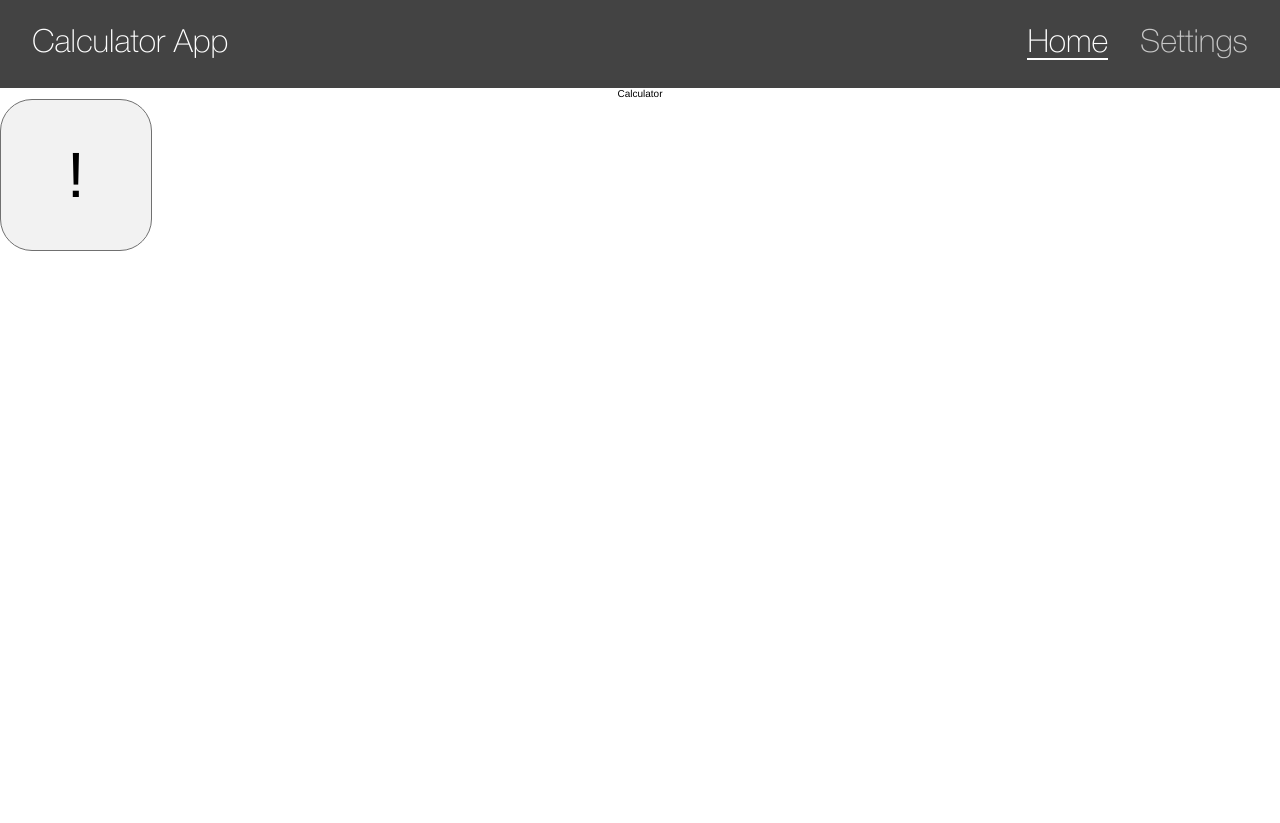
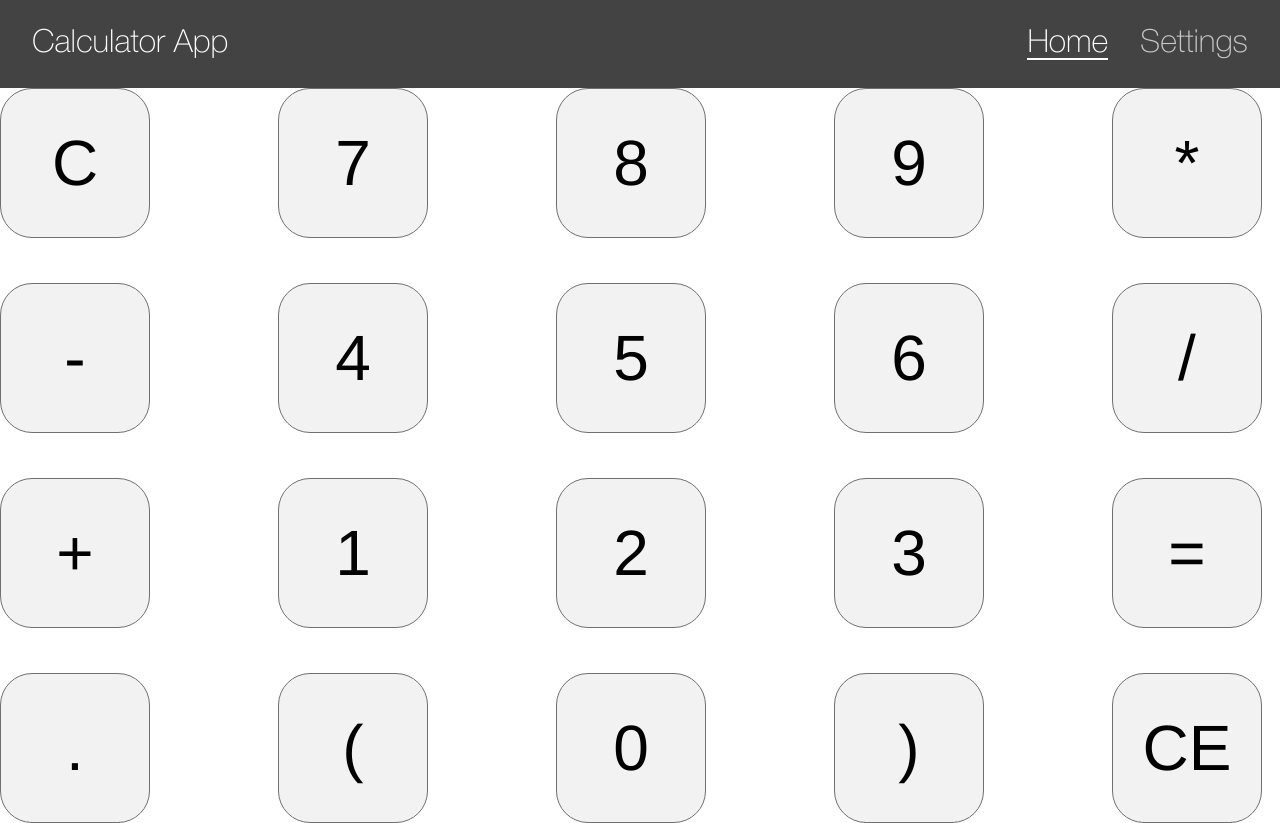
Before and after one commit to UladzislauPapliouka/calculator, a React (Create React App) app: page / in a window 1280 px wide. Before the commit the page ends 800 px from the top, so only its background shows below. Built offline with nearby package versions, Linux system fonts and the light colour scheme.

Commit message:
feat: add keys constant

```diff
--- a/src/Components/Keypad/index.jsx
+++ b/src/Components/Keypad/index.jsx
@@ -1,11 +1,12 @@
 import React from "react";
-import {Key} from "./styled";
+import {Key, KeypadWrapper} from "./styled";
+import {keys} from "../../Constants/KeypadConstansts";
 
 const Keypad = ()=>{
     return(
-        <div>
-            <Key>!</Key>
-        </div>
+        <KeypadWrapper>
+            {keys.map(key=><Key key={key}>{key}</Key>)}
+        </KeypadWrapper>
     )
 }
 export default Keypad
--- a/src/Components/Keypad/styled.js
+++ b/src/Components/Keypad/styled.js
@@ -1,7 +1,15 @@
 import styled from "styled-components";
 
+export const KeypadWrapper = styled.div`
+  display: grid;
+  grid-auto-columns: 100px;
+  grid-template-columns: repeat(5,150px);
+  column-gap: 128px;
+  row-gap: 45px;
+  width: fit-content;
+  height: fit-content;
+`
 export const Key = styled.div`
-  width:150px;
   aspect-ratio: 1;
   display: flex;
   align-items: center;
--- /dev/null
+++ b/src/Constants/KeypadConstansts.js
@@ -0,0 +1,6 @@
+export const keys  = [
+    'C',7,8,9,'*',
+    '-',4,5,6,'/',
+    '+',1,2,3,'=',
+    '.','(',0,')','CE'
+]
--- a/src/Pages/Calculator.jsx
+++ b/src/Pages/Calculator.jsx
@@ -1,10 +1,9 @@
 import React from "react";
 import Keypad from "../Components/Keypad";
-
 const Calculator = () => {
     return(
-        <div>Calculator
-        <Keypad/>
+        <div>
+            <Keypad/>
         </div>
     )
 }
```
